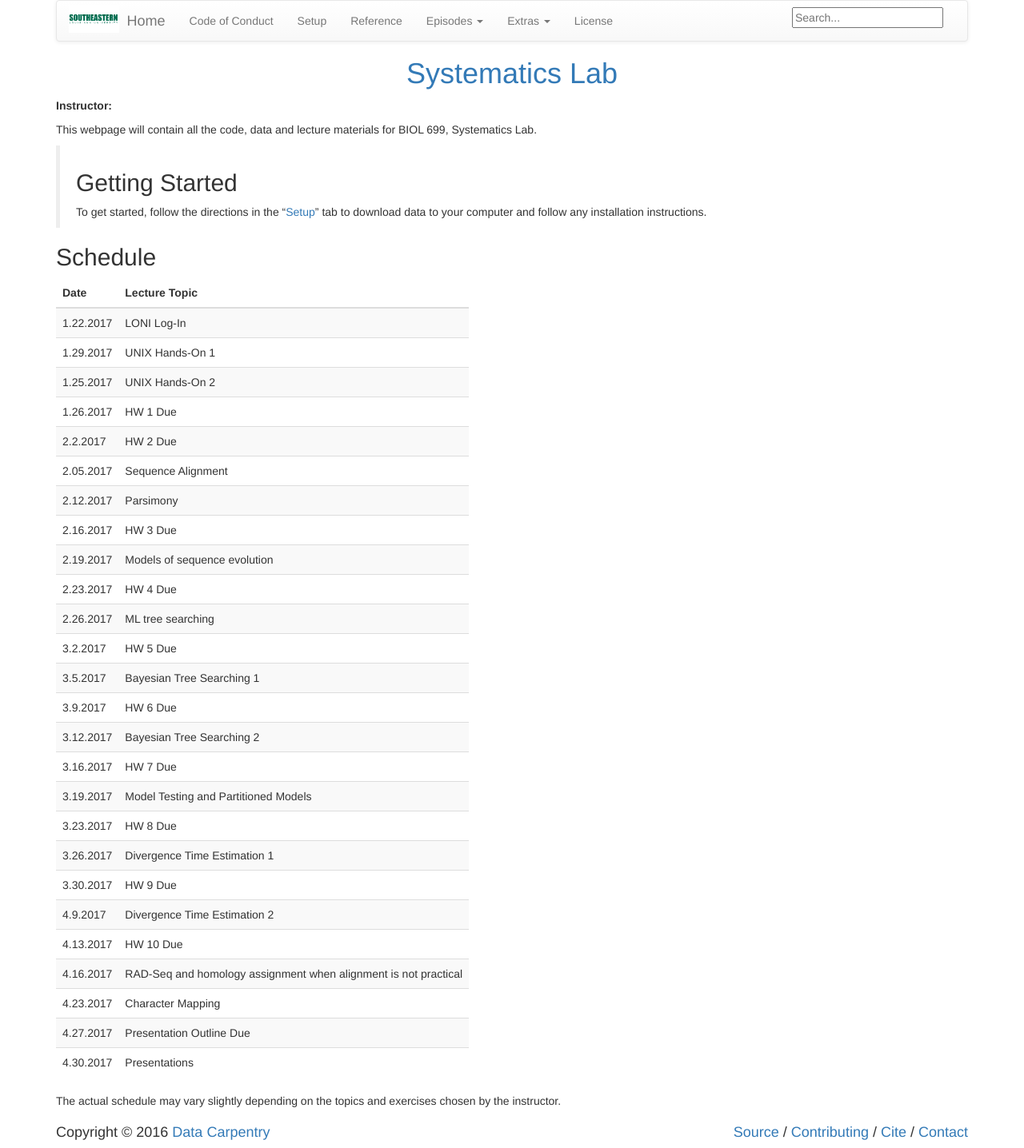
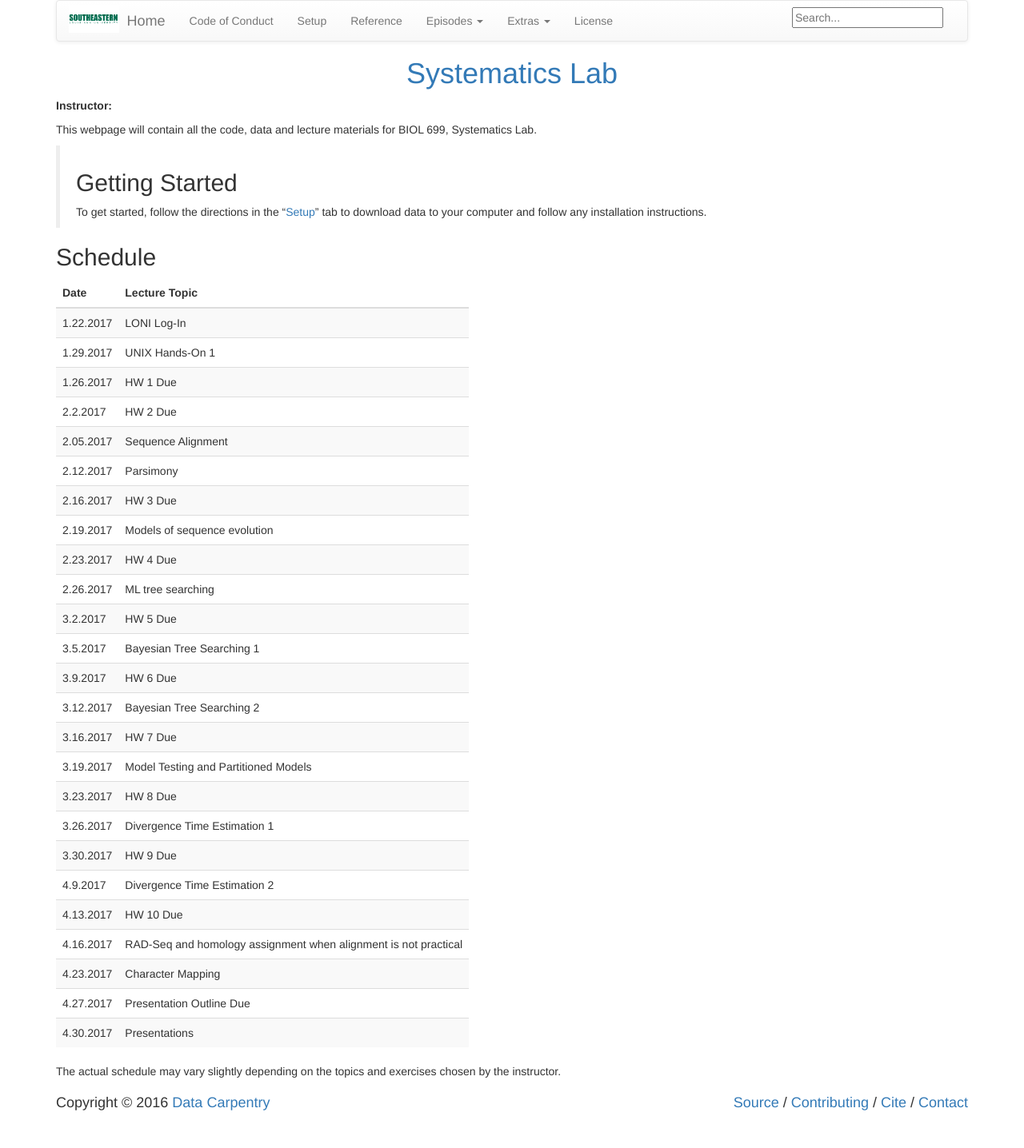
Before and after one commit to tylerastevens/SELUSys2018, a Jekyll site: the page built from index.md, in a window 1280 px wide. Shown: the whole page at 80% size. Built offline with Jekyll 4.4.1, drawn with Linux system fonts in a browser that asks for light colours; after the commit the page ends 1399 px from its top, so only the background shows below that.

Commit message:
update syllabus

```diff
--- a/_includes/syllabus.html
+++ b/_includes/syllabus.html
@@ -29,11 +29,6 @@
 <td>1.29.2017</td>
 <td>UNIX Hands-On 1</td>
 </tr>
-<tr>
-<td>1.25.2017</td>
-<td>UNIX Hands-On 2</td>
-</tr>
-<tr>
 <td>1.26.2017</td>
 <td>HW 1 Due</td>
 </tr>
```
Also changed, not shown: 1 other file.
